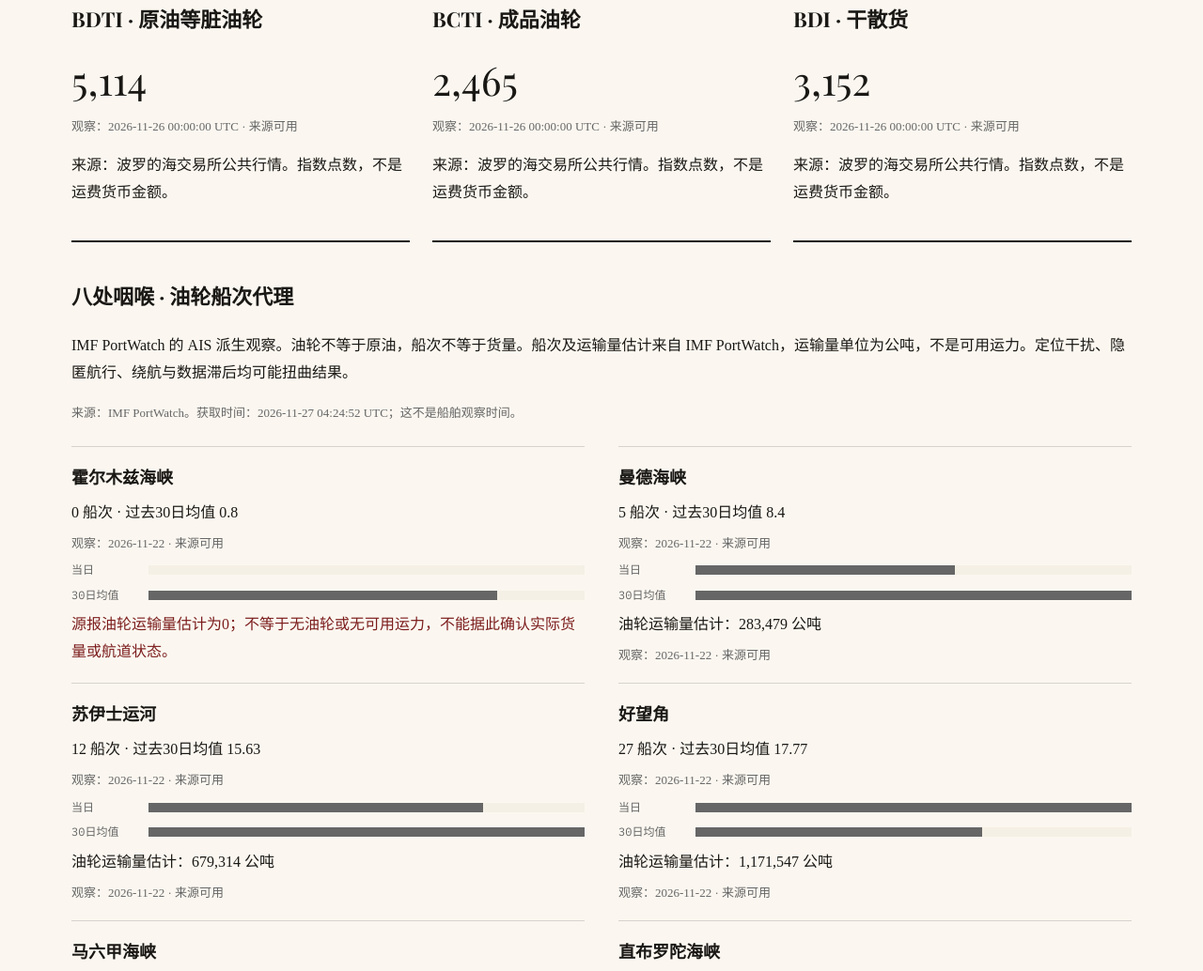
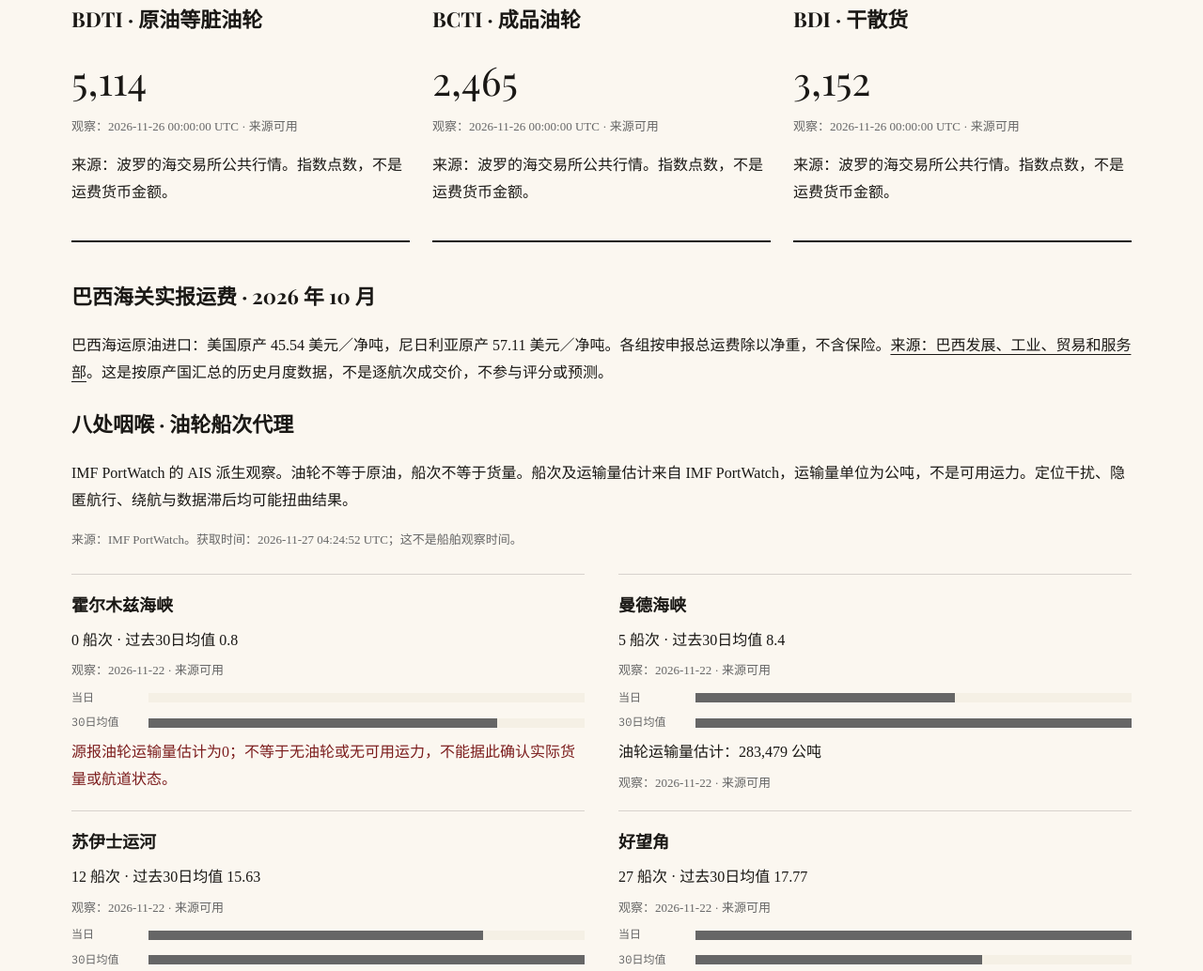
Before and after one commit to ctmaomao/gfrr-edgeone-release, a plain HTML site: page oil-market.html in a window 1280 px wide. Shown: the part 2747-3781 px from the top of the page at 94% size. Drawn offline with nearby package versions, Linux system fonts and the light colour scheme; a web font is replaced by a local one.

Commit message:
chore: publish source bc2b69c25ab1

```diff
--- a/oil-market.html
+++ b/oil-market.html
@@ -324,7 +324,9 @@
       </div>
     </section>
 <section id="oil-prices" class="editorial-section"><header class="editorial-section-header"><span class="section-kicker">01 · 价格不是同一种价格</span><h2>现货锚与期货曲线</h2><p>美元／桶。现货与不同交割月不能直接当作同口径报价交叉验证；延时报价不等于官方结算价。</p></header><div class="oil-price-layout"><article class="oil-spot"><h3>Brent 现货锚</h3><div class="oil-big" id="oil-brent">—</div><p id="oil-brent-meta">来源与观察日待核验</p><p>FRED / EIA 公开现货代理，不是实时成交，也不是 Platts Dated Brent。</p></article><div><h3>ICE 公开延时报价 · 各交割月</h3><p class="oil-meta">横条仅比较价格水平；逐合约时点见表。缺失不补值，不把远月价格当作预测。</p><div id="oil-curve" class="oil-bars"></div></div></div></section>
-<section id="oil-transport" class="editorial-section"><header class="editorial-section-header"><span class="section-kicker">02 · 运得出去，才是供应</span><h2>运费与关键航道</h2><p>指数反映广义运输背景，不是某条航线的美元／桶报价。路线级运费确认尚未接入。</p></header><div id="oil-freight" class="oil-three"></div><h3>八处咽喉 · 油轮船次代理</h3><p>IMF PortWatch 的 AIS 派生观察。油轮不等于原油，船次不等于货量。船次及运输量估计来自 IMF PortWatch，运输量单位为公吨，不是可用运力。定位干扰、隐匿航行、绕航与数据滞后均可能扭曲结果。</p><p id="oil-transport-clock" class="oil-meta"></p><div id="oil-routes" class="oil-route-grid"></div></section>
+<section id="oil-transport" class="editorial-section"><header class="editorial-section-header"><span class="section-kicker">02 · 运得出去，才是供应</span><h2>运费与关键航道</h2><p>指数反映广义运输背景，不是某条航线的美元／桶报价。路线级运费确认尚未接入。</p></header><div id="oil-freight" class="oil-three"></div>
+    <aside aria-labelledby="oil-customs-freight-title"><h3 id="oil-customs-freight-title">巴西海关实报运费 · 2026 年 10 月</h3><p>巴西海运原油进口：美国原产 45.54 美元／净吨，尼日利亚原产 57.11 美元／净吨。各组按申报总运费除以净重，不含保险。<a href="https://www.gov.br/mdic/pt-br/assuntos/comercio-exterior/estatisticas/base-de-dados-bruta">来源：巴西发展、工业、贸易和服务部</a>。这是按原产国汇总的历史月度数据，不是逐航次成交价，不参与评分或预测。</p></aside>
+    <h3>八处咽喉 · 油轮船次代理</h3><p>IMF PortWatch 的 AIS 派生观察。油轮不等于原油，船次不等于货量。船次及运输量估计来自 IMF PortWatch，运输量单位为公吨，不是可用运力。定位干扰、隐匿航行、绕航与数据滞后均可能扭曲结果。</p><p id="oil-transport-clock" class="oil-meta"></p><div id="oil-routes" class="oil-route-grid"></div></section>
 <section id="oil-satellite" class="editorial-section"><header class="editorial-section-header"><span class="section-kicker">04 · 研究中的证据，不是警报</span><h2>卫星热源观察</h2><p>实验性观察展示。热源记录不是事故、停产或产量；未检出不代表安全。当前没有经过验证的卫星油价预测，不进入风险打分。</p></header><div class="oil-satellite-layout"><article><h3>已发布的实际观测</h3><p class="oil-meta">NASA FIRMS · VIIRS 热源记录。S-NPP 已停源，NOAA-20 / NOAA-21 仍需逐轮核查有效观测。</p><div id="oil-thermal-count" class="oil-big">—</div><p id="oil-thermal-meta">数据待读取</p><p id="oil-thermal-baseline"></p><p>监测框来自设施或邻近城市／港口点，不是精确资产边界；当前起步样本不是全球覆盖。</p></article><article><h3>从观测到判断，仍缺什么？</h3><ol class="oil-research-steps"><li><strong>全球资产目录</strong><br>扩展生产、炼化、出口与运输节点；目录记录不等于已核验在营设施。</li><li><strong>可比的有效观测</strong><br>需核实过境、云层、来源组合与历史基线；请求成功不等于有效覆盖。</li><li><strong>独立事件真值</strong><br>与运营商、监管或可靠事件记录核对，区分检修、常规燃烧与事故。</li><li><strong>样本外增量检验</strong><br>对比不使用卫星的模型，检验误报及额外价值。未通过前不输出方向或概率。</li></ol></article></div><details><summary>展开起步监测区的实际记录</summary><p>行数为原始聚合记录，跨来源与窗口可能重复，不是独立事件数。来源改变时全轮基线比较暂停。</p><div class="oil-table-wrap"><table><thead><tr><th scope="col">监测区名称</th><th scope="col">记录数</th><th scope="col">最新采集时间（UTC）</th></tr></thead><tbody id="oil-facilities"></tbody></table></div></details></section>
 <footer class="method"><p>来源入口：<a href="https://fred.stlouisfed.org/series/DCOILBRENTEU">FRED / EIA Brent</a> · <a href="https://www.ice.com/products/219/Brent-Crude-Futures/data">ICE Brent</a> · <a href="https://www.balticexchange.com/">波罗的海交易所</a> · <a href="https://portwatch.imf.org/">IMF PortWatch</a> · <a href="https://www.eia.gov/petroleum/supply/weekly/">EIA 周报</a> · <a href="https://firms.modaps.eosdis.nasa.gov/">NASA FIRMS</a></p><h2>如何读这份观察</h2><p>价格、运费、船舶与卫星不是四张相互独立的选票。同一事件可能重复出现，不能叠加成确定性。月度估算、新闻与热源不能填补缺失的周度统计。</p><p>仅供参考,不参与平台的风险打分与决策。此页不提供交易建议或油价目标；全球雷达的 OFR 主读数与本页研究保持独立。</p><p><a href="data/radar-data.json">市场与运输快照</a> · <a href="data/oil-directional-pressure.json">EIA 周度依据</a> · <a href="data/oil-thermal-watch.json">卫星观测快照</a></p></footer>
 </main></body></html>
```
